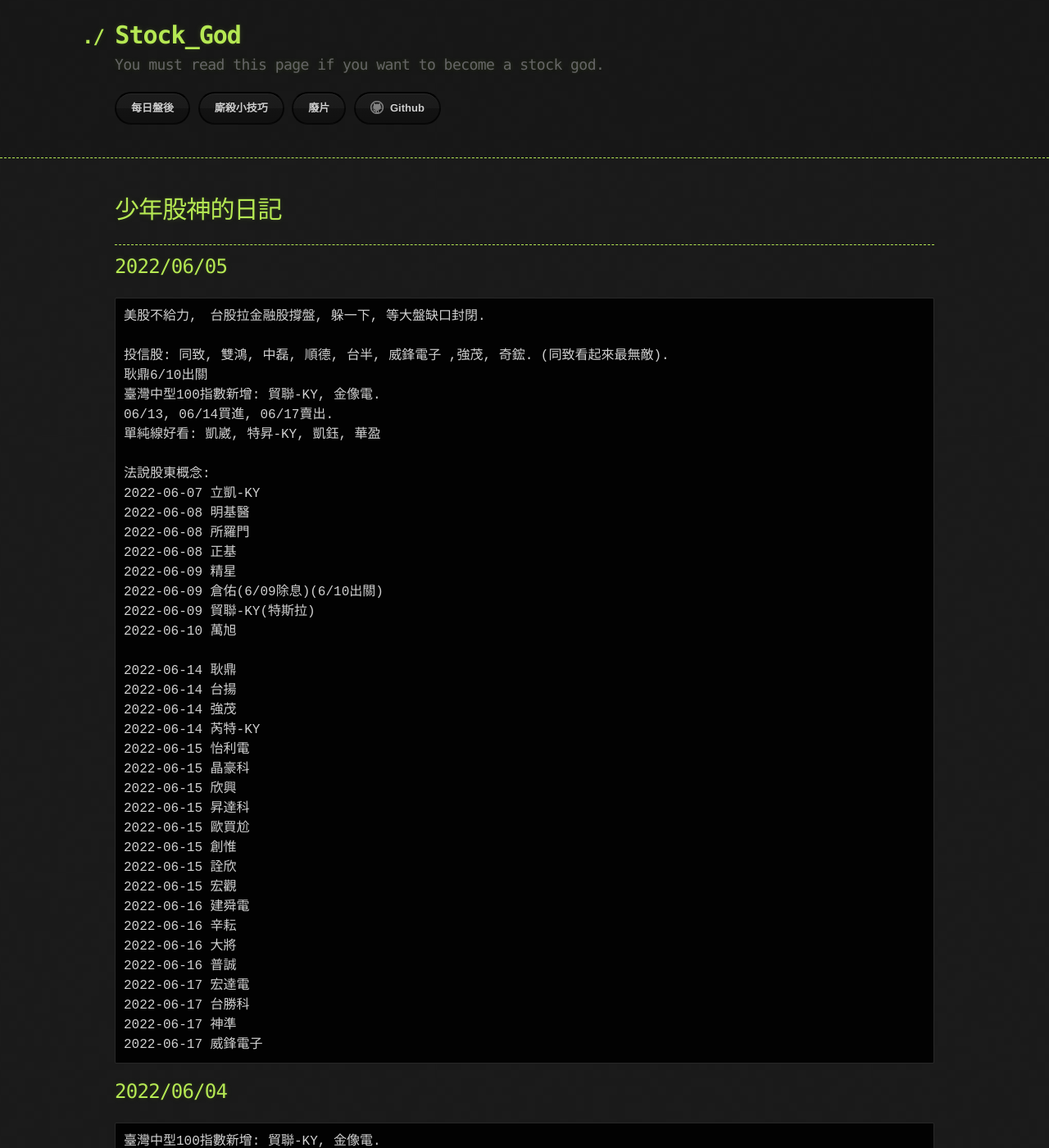
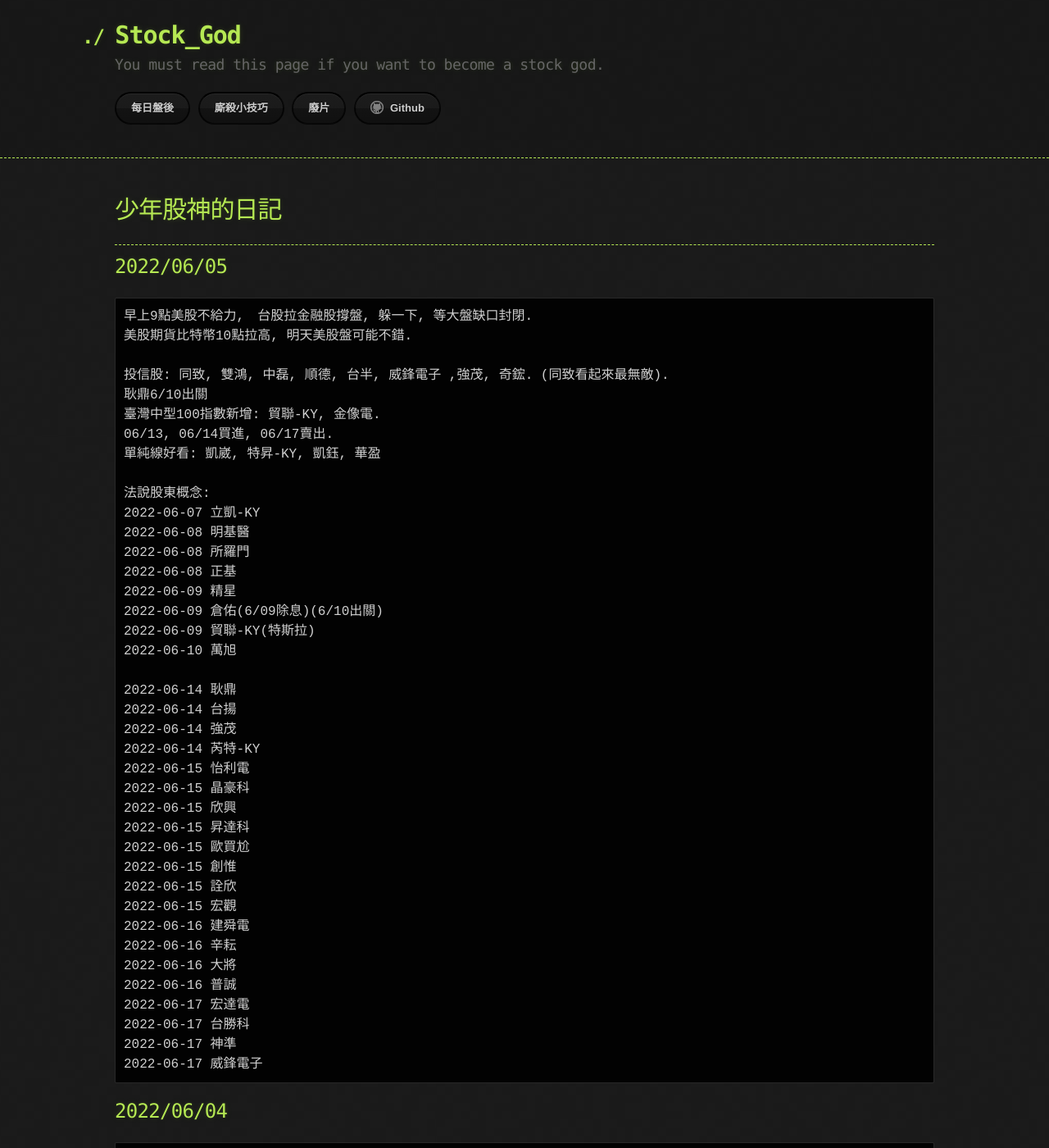
Before and after one commit to lepg5487/Stock_God, a Jekyll site: the page built from index.md, in a window 1280 px wide and 1400 px high. Shown: the whole window at 82% size. Built offline with Jekyll 4.4.1, drawn with Linux system fonts in a browser that asks for light colours; our own code applies the rules of GitHub Pages for plain Markdown files.

Commit message:
Update index.md

````diff
--- a/index.md
+++ b/index.md
@@ -8,7 +8,8 @@ layout: testlayouts
 
 ## 2022/06/05
 ```
-美股不給力,　台股拉金融股撐盤, 躲一下, 等大盤缺口封閉.
+早上9點美股不給力,　台股拉金融股撐盤, 躲一下, 等大盤缺口封閉.
+美股期貨比特幣10點拉高, 明天美股盤可能不錯.
 
 投信股: 同致, 雙鴻, 中磊, 順德, 台半, 威鋒電子 ,強茂, 奇鋐. (同致看起來最無敵).
 耿鼎6/10出關
````
